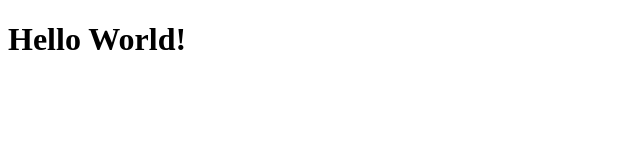
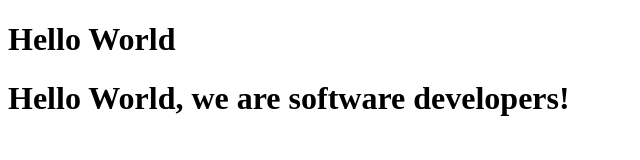
Before and after one commit to santitoot/santiaho-and-david, a plain HTML site: page fcc-test-suite-template-master/index.html in a window 1280 px wide. Shown: the whole page, without its empty margins (0-640 px from the left). Drawn offline with Linux system fonts and the light colour scheme.

Commit message:
santiago write we are ...

```diff
--- a/fcc-test-suite-template-master/index.html
+++ b/fcc-test-suite-template-master/index.html
@@ -9,7 +9,8 @@
   <body>
     <script src="https://cdn.freecodecamp.org/testable-projects-fcc/v1/bundle.js"></script>
 
-    <h1>Hello World!</h1>
+    <h1>Hello World</h1>
+    <h1>Hello World, we are software developers!</h1>
     <!--
 
     Hello Camper!
```
